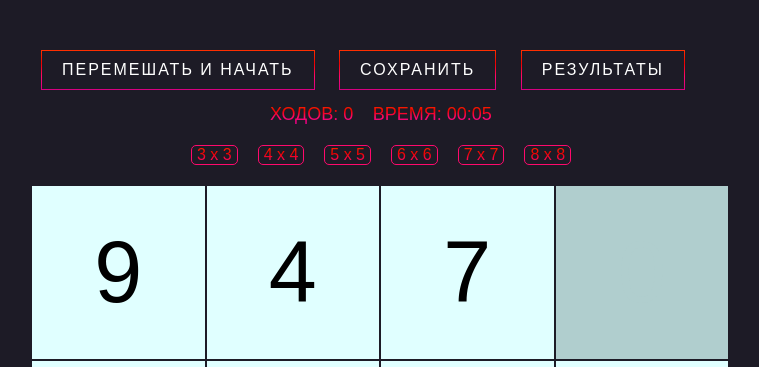
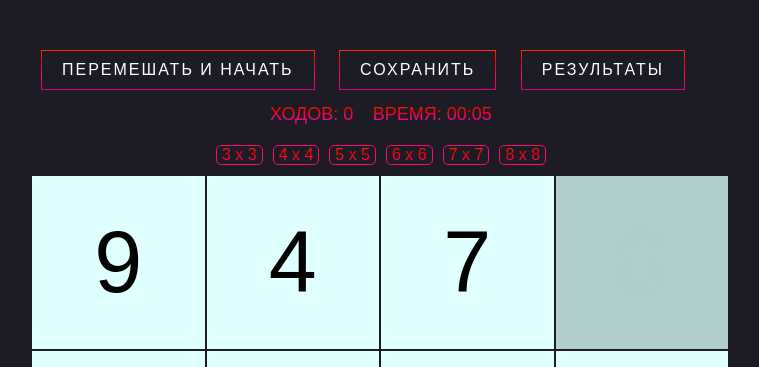
Before and after one commit to AlexMorra/the-gem-puzzle, a plain HTML site: page index.html in a window 1280 px wide. Shown: the top 367 px of the page, without its empty margins (259-1018 px from the left). Drawn offline with Linux system fonts and the light colour scheme.

Commit message:
fix style

```diff
--- a/style.css
+++ b/style.css
@@ -144,7 +144,7 @@ a:active {
 }
 
 .menu-options {
-    margin: 15px;
+    margin: 5px;
     list-style: none;
     display: flex;
     flex-wrap: wrap;
@@ -155,7 +155,7 @@ a:active {
 }
 
 .menu-option {
-    margin: 0 10px 5px 10px;
+    margin: 0 5px 5px 5px;
     border: 1px solid #ff096c;
     padding: 0 5px;
     border-radius: 5px;
```
Also changed, not shown: script.js (+23 -0 lines).
